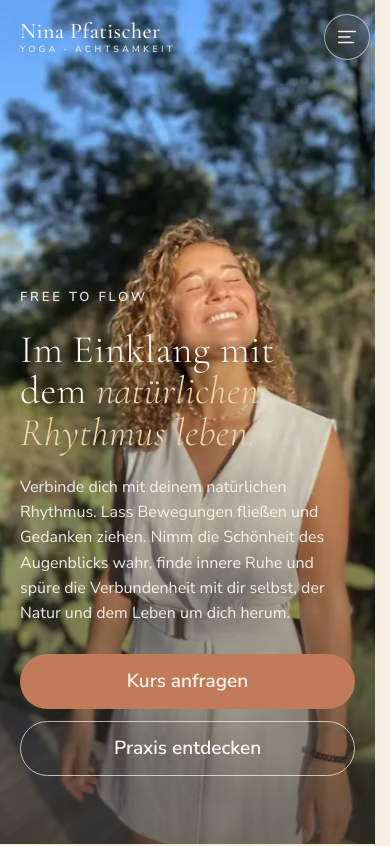
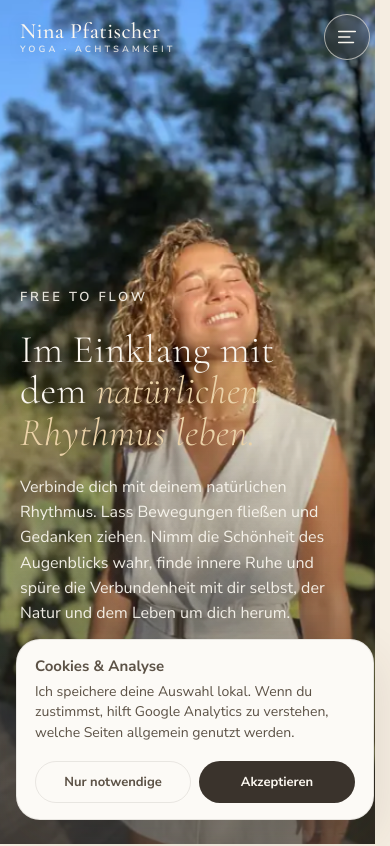
Before and after one commit to louisclarencepeter/ninapfatischer, a React (Vite) app: page / in a window 390 px wide. Shown: the top 846 px of the page. Built offline with nearby package versions, Linux system fonts and the light colour scheme.

Commit message:
Add Google Analytics tracking

```diff
--- a/src/App.jsx
+++ b/src/App.jsx
@@ -8,6 +8,7 @@ import Gallery from './components/Gallery.jsx'
 import Retreat from './components/Retreat.jsx'
 import Contact from './components/Contact.jsx'
 import Footer from './components/Footer.jsx'
+import CookieConsent from './components/CookieConsent.jsx'
 import { copy, languageFromPath, normalizeLanguage } from './i18n.js'
 
 const prefersReducedMotion = () =>
@@ -145,6 +146,7 @@ export default function App({ language }) {
         <Contact copy={t.contact} onSent={() => showToast(t.toast.sent)} />
       </main>
       <Footer copy={t} />
+      <CookieConsent copy={t.cookies} />
       {/* Persistent live region: mounting text into an existing region is
           what gets screen readers to actually announce the toast. */}
       <div role="status" aria-live="polite">
--- /dev/null
+++ b/src/components/CookieConsent.jsx
@@ -0,0 +1,52 @@
+import { useEffect, useState } from 'react'
+import {
+  getCookiePreference,
+  setCookiePreference,
+  trackPageView,
+} from '../utils/googleAnalytics.js'
+
+export default function CookieConsent({ copy }) {
+  const [visible, setVisible] = useState(false)
+
+  useEffect(() => {
+    const preference = getCookiePreference()
+
+    if (preference === 'accepted') {
+      trackPageView()
+      return undefined
+    }
+
+    if (preference) return undefined
+
+    const timer = window.setTimeout(() => setVisible(true), 1200)
+    return () => window.clearTimeout(timer)
+  }, [])
+
+  const handleChoice = (choice) => {
+    setCookiePreference(choice)
+    setVisible(false)
+
+    if (choice === 'accepted') {
+      trackPageView()
+    }
+  }
+
+  if (!visible) return null
+
+  return (
+    <aside className="np-cookie-consent" aria-label={copy.label}>
+      <p>
+        <strong>{copy.title}</strong>
+        <span>{copy.text}</span>
+      </p>
+      <div className="np-cookie-actions">
+        <button type="button" onClick={() => handleChoice('necessary')}>
+          {copy.necessary}
+        </button>
+        <button type="button" className="np-cookie-accept" onClick={() => handleChoice('accepted')}>
+          {copy.accept}
+        </button>
+      </div>
+    </aside>
+  )
+}
--- a/src/i18n.js
+++ b/src/i18n.js
@@ -291,6 +291,14 @@ export const copy = {
       },
       location: 'Ausgebildet in Portugal · Unterricht in Deutschland',
     },
+    cookies: {
+      label: 'Cookie-Hinweis',
+      title: 'Cookies & Analyse',
+      text:
+        'Ich speichere deine Auswahl lokal. Wenn du zustimmst, hilft Google Analytics zu verstehen, welche Seiten allgemein genutzt werden.',
+      necessary: 'Nur notwendige',
+      accept: 'Akzeptieren',
+    },
   },
   en: {
     meta: {
@@ -564,5 +572,13 @@ export const copy = {
       },
       location: 'Trained in Portugal · Teaching in Germany',
     },
+    cookies: {
+      label: 'Cookie notice',
+      title: 'Cookies & analytics',
+      text:
+        'I store your choice locally. If you accept, Google Analytics helps understand aggregate site usage.',
+      necessary: 'Only necessary',
+      accept: 'Accept',
+    },
   },
 }
--- a/src/styles/site.css
+++ b/src/styles/site.css
@@ -2138,6 +2138,76 @@ html[data-motion='ready'] [data-animate].is-visible {
   color: rgba(251, 247, 240, 0.62);
 }
 
+/* ---- Cookie consent ---- */
+.np-cookie-consent {
+  position: fixed;
+  left: 50%;
+  bottom: 24px;
+  transform: translateX(-50%);
+  z-index: 130;
+  width: min(calc(100vw - 32px), 620px);
+  display: flex;
+  align-items: center;
+  justify-content: space-between;
+  gap: 18px;
+  padding: 16px 18px;
+  border: 1px solid var(--border-soft);
+  border-radius: var(--radius-lg);
+  background: var(--surface-raised);
+  color: var(--text-primary);
+  box-shadow: var(--shadow-lg);
+}
+
+.np-cookie-consent p {
+  margin: 0;
+  display: grid;
+  gap: 4px;
+  font-family: var(--font-body);
+  font-size: 14px;
+  line-height: 1.45;
+}
+
+.np-cookie-consent strong {
+  font-size: 15px;
+}
+
+.np-cookie-actions {
+  display: flex;
+  gap: 8px;
+  flex-shrink: 0;
+}
+
+.np-cookie-actions button {
+  min-height: 42px;
+  padding: 0 14px;
+  border: 1px solid var(--border-soft);
+  border-radius: var(--radius-pill);
+  background: transparent;
+  color: inherit;
+  font-family: var(--font-body);
+  font-size: 13px;
+  font-weight: 700;
+  cursor: pointer;
+}
+
+.np-cookie-actions .np-cookie-accept {
+  border-color: transparent;
+  background: var(--surface-invert);
+  color: var(--np-cream-lightest);
+}
+
+@media (max-width: 680px) {
+  .np-cookie-consent {
+    align-items: stretch;
+    flex-direction: column;
+  }
+
+  .np-cookie-actions {
+    display: grid;
+    grid-template-columns: 1fr 1fr;
+  }
+}
+
 /* ---- Toast ---- */
 .np-toast {
   position: fixed;
--- /dev/null
+++ b/src/utils/googleAnalytics.js
@@ -0,0 +1,65 @@
+export const COOKIE_CONSENT_KEY = 'np-cookie-consent'
+
+const GOOGLE_ANALYTICS_ID = 'G-ZKB4JPM2LK'
+
+let isInitialized = false
+
+const canUseAnalytics = () =>
+  Boolean(GOOGLE_ANALYTICS_ID) &&
+  import.meta.env.PROD &&
+  typeof window !== 'undefined' &&
+  typeof document !== 'undefined'
+
+export function getCookiePreference() {
+  try {
+    return window.localStorage.getItem(COOKIE_CONSENT_KEY) ?? ''
+  } catch {
+    return ''
+  }
+}
+
+export function setCookiePreference(choice) {
+  window.localStorage.setItem(COOKIE_CONSENT_KEY, choice)
+}
+
+export function hasAnalyticsConsent() {
+  return getCookiePreference() === 'accepted'
+}
+
+export function initGoogleAnalytics() {
+  if (!canUseAnalytics()) {
+    return false
+  }
+
+  window.dataLayer = window.dataLayer || []
+  window.gtag = window.gtag || function gtag() {
+    window.dataLayer.push(arguments)
+  }
+
+  if (!document.querySelector(`script[src*="googletagmanager.com/gtag/js?id=${GOOGLE_ANALYTICS_ID}"]`)) {
+    const script = document.createElement('script')
+    script.async = true
+    script.src = `https://www.googletagmanager.com/gtag/js?id=${GOOGLE_ANALYTICS_ID}`
+    document.head.appendChild(script)
+  }
+
+  if (!isInitialized) {
+    window.gtag('js', new Date())
+    window.gtag('config', GOOGLE_ANALYTICS_ID, { send_page_view: false })
+    isInitialized = true
+  }
+
+  return true
+}
+
+export function trackPageView(pagePath = `${window.location.pathname}${window.location.search}`) {
+  if (!hasAnalyticsConsent() || !initGoogleAnalytics()) {
+    return
+  }
+
+  window.gtag('event', 'page_view', {
+    page_path: pagePath,
+    page_location: `${window.location.origin}${pagePath}`,
+    page_title: document.title,
+  })
+}
```
Also changed, not shown: public/datenschutz.html (+14 -1 lines), 1 other file (tests, documents, lock files or other folders).
